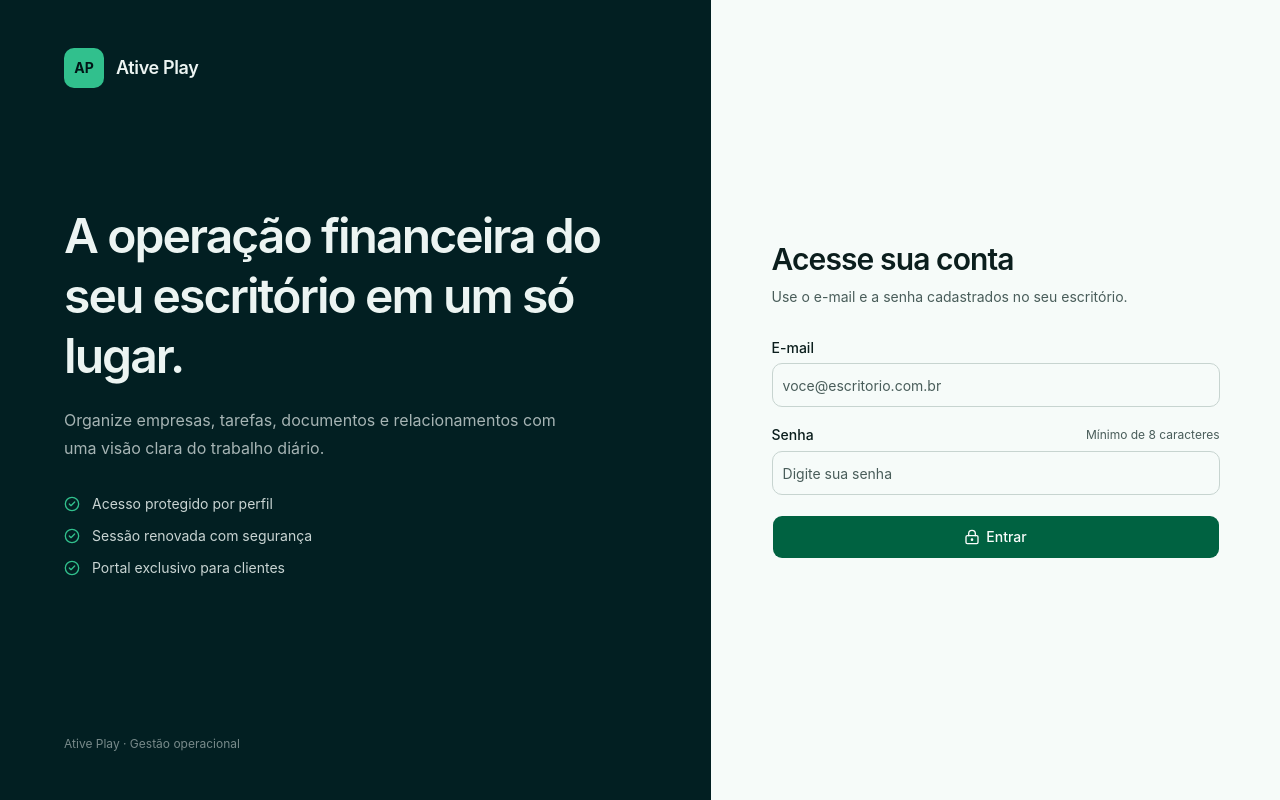
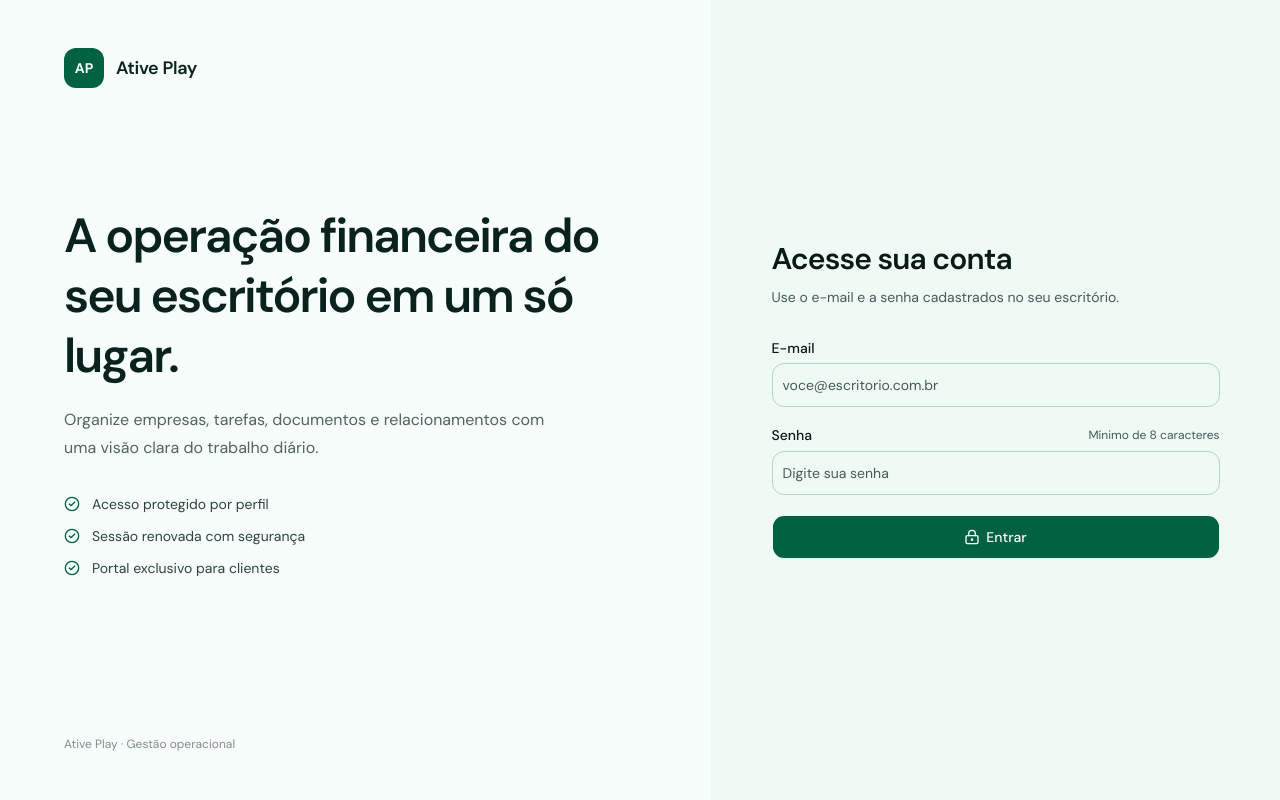
Before and after one commit to AllanMax-dev/ativeplay-frontend, a Next.js app: page /login in a window 1280 px wide. Built offline with nearby package versions, Linux system fonts and the light colour scheme; no server answers.

Commit message:
feat: redefine tokens and typography

```diff
--- a/src/app/globals.css
+++ b/src/app/globals.css
@@ -8,7 +8,7 @@
   --color-background: var(--background);
   --color-foreground: var(--foreground);
   --font-sans: var(--font-app-sans);
-  --font-mono: var(--font-geist-mono);
+  --font-mono: var(--font-app-sans);
   --font-heading: var(--font-sans);
   --color-sidebar-ring: var(--sidebar-ring);
   --color-sidebar-border: var(--sidebar-border);
@@ -49,39 +49,39 @@
 }
 
 :root {
-  --font-app-sans: Inter, ui-sans-serif, system-ui, -apple-system, BlinkMacSystemFont, "Segoe UI", sans-serif;
-  --background: oklch(0.985 0.006 168);
-  --foreground: oklch(0.22 0.025 190);
-  --card: oklch(1 0 0);
-  --card-foreground: oklch(0.145 0 0);
-  --popover: oklch(1 0 0);
-  --popover-foreground: oklch(0.145 0 0);
+  --font-app-sans: var(--font-dm-sans), ui-sans-serif, system-ui, -apple-system, BlinkMacSystemFont, "Segoe UI", sans-serif;
+  --background: oklch(0.976 0.012 168);
+  --foreground: oklch(0.2 0.025 182);
+  --card: oklch(0.998 0.002 168);
+  --card-foreground: oklch(0.2 0.025 182);
+  --popover: oklch(0.998 0.002 168);
+  --popover-foreground: oklch(0.2 0.025 182);
   --primary: oklch(0.43 0.11 166);
   --primary-foreground: oklch(0.99 0.004 168);
-  --secondary: oklch(0.95 0.02 168);
-  --secondary-foreground: oklch(0.27 0.045 178);
-  --muted: oklch(0.955 0.01 168);
-  --muted-foreground: oklch(0.46 0.025 185);
-  --accent: oklch(0.94 0.03 168);
-  --accent-foreground: oklch(0.28 0.06 173);
+  --secondary: oklch(0.945 0.025 168);
+  --secondary-foreground: oklch(0.27 0.055 174);
+  --muted: oklch(0.952 0.012 168);
+  --muted-foreground: oklch(0.45 0.03 182);
+  --accent: oklch(0.925 0.04 168);
+  --accent-foreground: oklch(0.27 0.07 170);
   --destructive: oklch(0.577 0.245 27.325);
-  --border: oklch(0.89 0.012 175);
-  --input: oklch(0.86 0.015 175);
+  --border: oklch(0.875 0.018 172);
+  --input: oklch(0.84 0.022 172);
   --ring: oklch(0.55 0.11 166);
-  --chart-1: oklch(0.87 0 0);
-  --chart-2: oklch(0.556 0 0);
-  --chart-3: oklch(0.439 0 0);
-  --chart-4: oklch(0.371 0 0);
-  --chart-5: oklch(0.269 0 0);
-  --radius: 0.625rem;
-  --sidebar: oklch(0.22 0.035 205);
-  --sidebar-foreground: oklch(0.96 0.008 185);
-  --sidebar-primary: oklch(0.72 0.14 164);
-  --sidebar-primary-foreground: oklch(0.18 0.035 195);
-  --sidebar-accent: oklch(0.31 0.045 198);
-  --sidebar-accent-foreground: oklch(0.98 0.006 180);
-  --sidebar-border: oklch(0.38 0.035 198);
-  --sidebar-ring: oklch(0.72 0.14 164);
+  --chart-1: oklch(0.43 0.11 166);
+  --chart-2: oklch(0.62 0.1 164);
+  --chart-3: oklch(0.74 0.075 162);
+  --chart-4: oklch(0.82 0.055 160);
+  --chart-5: oklch(0.9 0.035 158);
+  --radius: 0.75rem;
+  --sidebar: oklch(0.988 0.007 168);
+  --sidebar-foreground: oklch(0.23 0.03 182);
+  --sidebar-primary: oklch(0.43 0.11 166);
+  --sidebar-primary-foreground: oklch(0.99 0.004 168);
+  --sidebar-accent: oklch(0.925 0.04 168);
+  --sidebar-accent-foreground: oklch(0.27 0.07 170);
+  --sidebar-border: oklch(0.88 0.02 172);
+  --sidebar-ring: oklch(0.55 0.11 166);
 }
 
 .dark {
@@ -91,8 +91,8 @@
   --card-foreground: oklch(0.985 0 0);
   --popover: oklch(0.205 0 0);
   --popover-foreground: oklch(0.985 0 0);
-  --primary: oklch(0.922 0 0);
-  --primary-foreground: oklch(0.205 0 0);
+  --primary: oklch(0.72 0.14 164);
+  --primary-foreground: oklch(0.16 0.03 176);
   --secondary: oklch(0.269 0 0);
   --secondary-foreground: oklch(0.985 0 0);
   --muted: oklch(0.269 0 0);
@@ -103,19 +103,19 @@
   --border: oklch(1 0 0 / 10%);
   --input: oklch(1 0 0 / 15%);
   --ring: oklch(0.556 0 0);
-  --chart-1: oklch(0.87 0 0);
-  --chart-2: oklch(0.556 0 0);
-  --chart-3: oklch(0.439 0 0);
-  --chart-4: oklch(0.371 0 0);
-  --chart-5: oklch(0.269 0 0);
-  --sidebar: oklch(0.205 0 0);
-  --sidebar-foreground: oklch(0.985 0 0);
-  --sidebar-primary: oklch(0.488 0.243 264.376);
-  --sidebar-primary-foreground: oklch(0.985 0 0);
-  --sidebar-accent: oklch(0.269 0 0);
-  --sidebar-accent-foreground: oklch(0.985 0 0);
-  --sidebar-border: oklch(1 0 0 / 10%);
-  --sidebar-ring: oklch(0.556 0 0);
+  --chart-1: oklch(0.72 0.14 164);
+  --chart-2: oklch(0.62 0.1 164);
+  --chart-3: oklch(0.52 0.085 166);
+  --chart-4: oklch(0.43 0.07 168);
+  --chart-5: oklch(0.34 0.055 170);
+  --sidebar: oklch(0.19 0.025 182);
+  --sidebar-foreground: oklch(0.97 0.01 168);
+  --sidebar-primary: oklch(0.72 0.14 164);
+  --sidebar-primary-foreground: oklch(0.16 0.03 176);
+  --sidebar-accent: oklch(0.29 0.055 172);
+  --sidebar-accent-foreground: oklch(0.97 0.01 168);
+  --sidebar-border: oklch(0.32 0.03 178);
+  --sidebar-ring: oklch(0.72 0.14 164);
 }
 
 @layer base {
@@ -124,6 +124,7 @@
   }
   body {
     @apply bg-background text-foreground;
+    caret-color: var(--primary);
   }
   html {
     @apply font-sans;
@@ -131,4 +132,7 @@
   ::selection {
     @apply bg-primary/20 text-foreground;
   }
+  * {
+    scrollbar-color: var(--border) transparent;
+  }
 }
--- a/src/app/layout.tsx
+++ b/src/app/layout.tsx
@@ -1,6 +1,12 @@
 import type { Metadata } from "next";
+import { DM_Sans } from "next/font/google";
 import "./globals.css";
 import { AuthProvider } from "@/components/auth/auth-provider";
+
+const dmSans = DM_Sans({
+  subsets: ["latin"],
+  variable: "--font-dm-sans",
+});
 
 export const metadata: Metadata = {
   title: "Ative Play",
@@ -9,7 +15,7 @@ export const metadata: Metadata = {
 
 export default function RootLayout({ children }: Readonly<{ children: React.ReactNode }>) {
   return (
-    <html lang="pt-BR" className="h-full antialiased">
+    <html lang="pt-BR" className={`${dmSans.variable} h-full antialiased`}>
       <body className="min-h-full">
         <AuthProvider>{children}</AuthProvider>
       </body>
```
